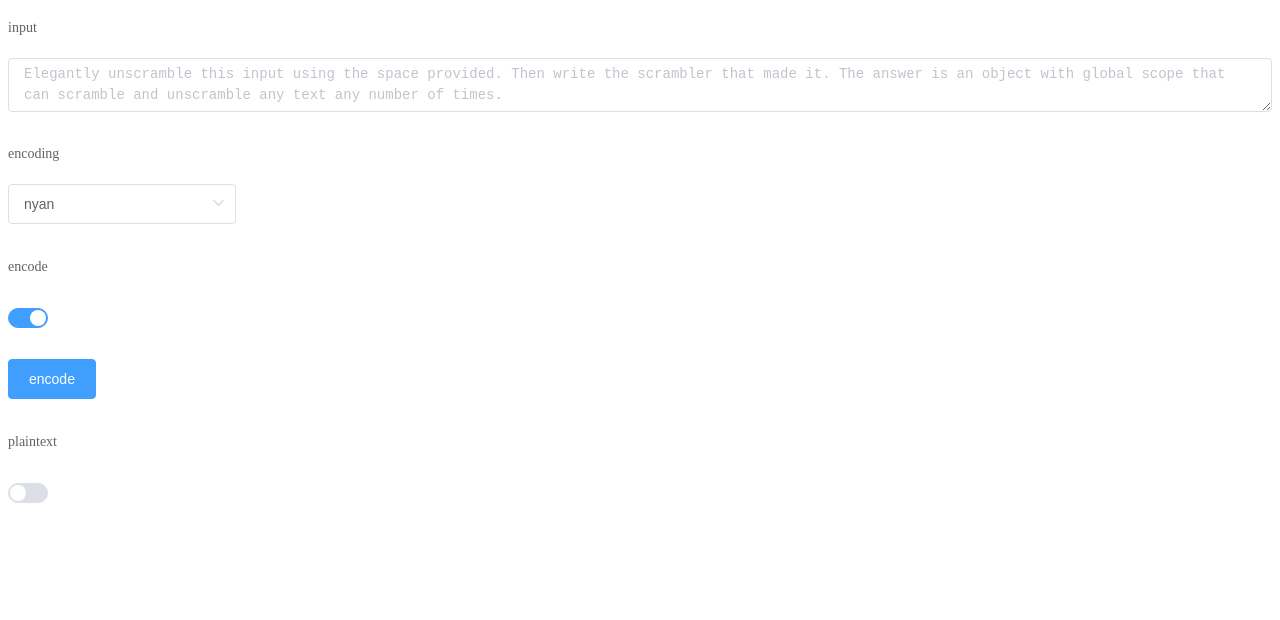
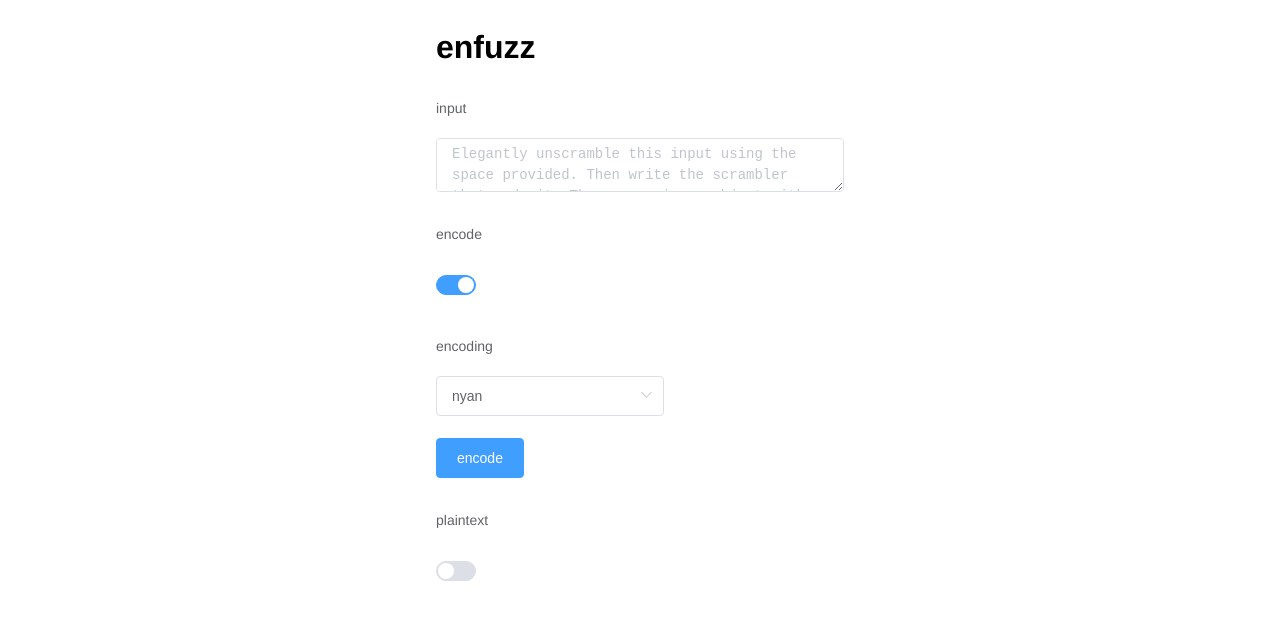
Before and after one commit to tessaSAC/enfuzz, a Vue app: page / in a window 1280 px wide. Shown: the top 620 px of the page. Built offline with nearby package versions, Linux system fonts and the light colour scheme.

Commit message:
finish decoder

```diff
--- a/src/App.vue
+++ b/src/App.vue
@@ -1,20 +1,27 @@
 <!-- Elegantly unscramble this input using the space provided. Then write the scrambler that made it. The answer is an object with global scope that can scramble and unscramble any text any number of times. -->
 
 <template>
-<div>
+<el-row :gutter="20" class="App"><el-col :span="8" :offset="8">
+
+  <h1>enfuzz</h1>
 
 <!-- INPUT -->
   <el-form ref="form" :model="form" label-width="120px" label-position="top">
 
     <el-form-item label="input">
-      <el-input autosize
+      <el-input
         type="textarea"
         :placeholder="placeholder"
         v-model="form.input"
       />
     </el-form-item>
 
-    <el-form-item label="encoding">
+
+    <el-form-item :label="directionLabel">
+      <el-switch v-model="form.direction" />
+    </el-form-item>
+
+    <el-form-item v-show="form.direction" label="encoding">
       <el-select v-model="form.encodingSelected" placeholder="please select an encoding">
         <el-option
           v-for="(encoding, label) in typefaces"
@@ -25,10 +32,6 @@
       </el-select>
     </el-form-item>
 
-    <el-form-item :label="directionLabel">
-      <el-switch v-model="form.direction" />
-    </el-form-item>
-
     <el-form-item>
       <el-button type="primary" @click="translate">{{ directionLabel }}</el-button>
     </el-form-item>
@@ -37,7 +40,7 @@
 
 <!-- OUTPUT -->
 
-  <el-form label-position="top">
+  <el-form label-position="top" v-show="form.direction" >
     <el-form-item :label="whichOutputLabel">
       <el-switch v-model="whichOutput" />
     </el-form-item>
@@ -48,23 +51,24 @@
     v-html="output"
     :class="form.encodingSelected"
   />
-  <p v-else>{{ output }}</p>
+  <p v-else class="pleb">{{ output }}</p>
 
-</div>
+</el-col></el-row>
 </template>
 
 <script>
 export default {
   data() {
     return {
-      // Settings
+
+      // Settings:
       maxRandom: 50,
       typefaces: {
         pleb: 'ABCDEFGHIJKLMNOPQRSTUVWXYZabcdefghijklmnopqrstuvwxyz1234567890!@#$%^&*(){}:',
         nyan: 'ABCDEFGHIJKLMNOPQRSTUVWXYZabcdefghijklmnopqrstuvwxyz'
       },
 
-      // Form data
+      // Form data:
       placeholder: 'Elegantly unscramble this input using the space provided. Then write the scrambler that made it. The answer is an object with global scope that can scramble and unscramble any text any number of times.',
       form: {
         input: '',
@@ -108,8 +112,6 @@ export default {
       return outputStr
     },
 
-
-
     hide(char) {
       return `<span hidden>${ char }</span>`
     },
@@ -122,18 +124,19 @@ export default {
       const tags = []
       const output = []
 
-      // encode
+    // ENCODE:
       if(this.form.direction) {
-        // separate all strings
-        // add hidden tags
+        // split all chars and wrap in hidden span tags
         const message = this.form.input.split('').map(this.hide)
 
         message.forEach(char => {
           tags.push(char)
-          // for each letter add a random number of random characters after surrounded by span tags
+
+          // for each letter append a random number of random characters surrounded by span tags
           this.generateRandomString().forEach(char => tags.push(this.span(char)))
         })
 
+        // line break every 100 visible chars
         let hundred = 1
         for (let i = 0; i < tags.length; ++i) {
           output.push(tags[i])
@@ -148,11 +151,19 @@ export default {
         }
 
         this.output = output.join('')
-      } else {
-        // remove all non-hidden span inputs
-        // remove all brs
-        // remove all tags
-        // join all strings
+      }
+
+    // DECODE:
+      else {
+        let output = this.form.input
+
+        // remove all visible span inputs
+        this.output = output.replace(/<span>.<\/span>/g, '')
+        // remove all <br>s
+              .replace(/<br>/g, '')
+        // remove all remaining tags
+              .replace(/<span hidden>/g, '')
+              .replace(/<\/span>/g, '')
       }
     },
   }
@@ -165,8 +176,9 @@ export default {
   src: url('./assets/nyan.ttf');
 }
 
-body {
+.App {
   font-family: Helvetica, Arial, sans-serif;
+  overflow-wrap: break-word;
 }
 
 .pleb {
```
